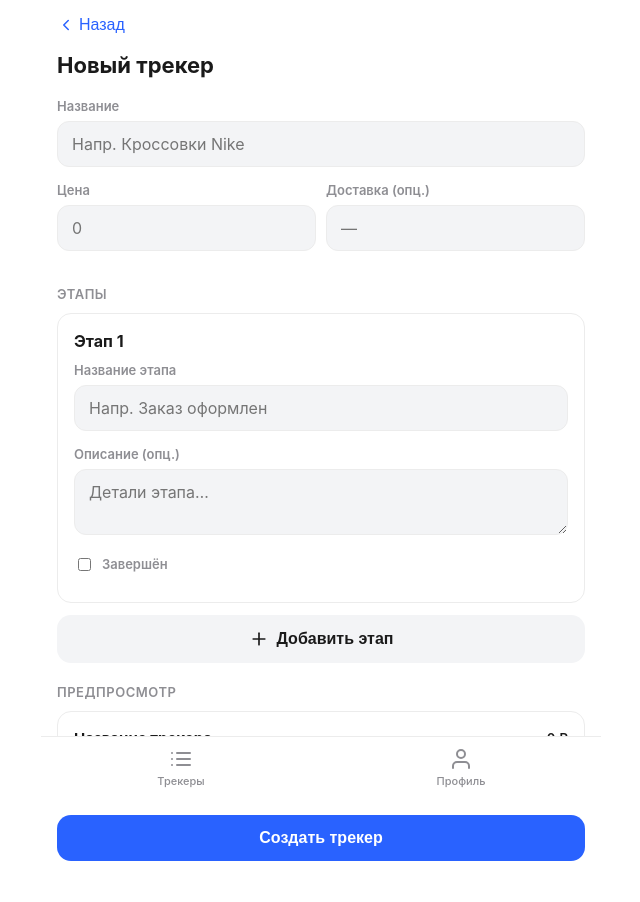
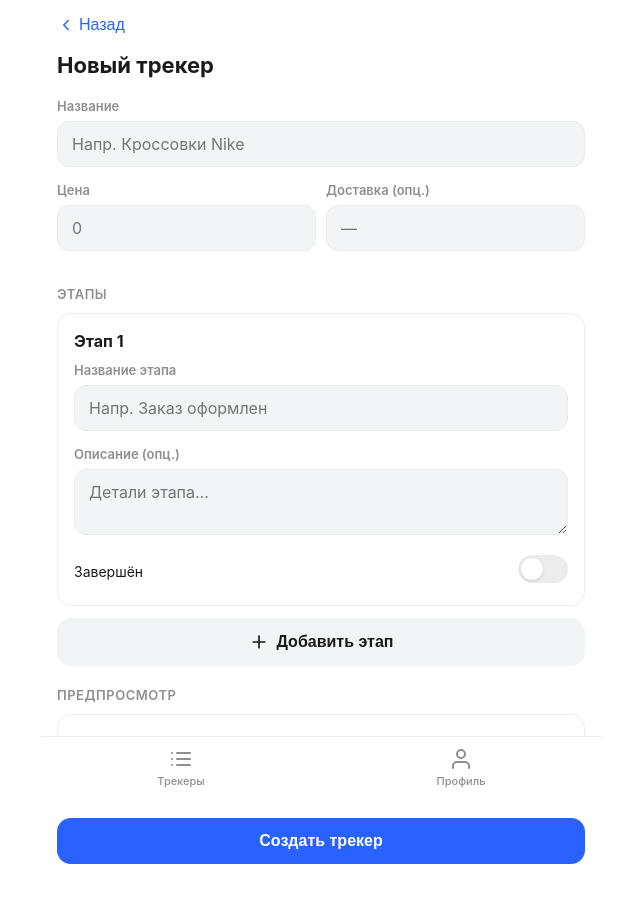
Before and after one commit to chupapi951/trackingBot, a React (Vite) app in the folder client/: page /create in a window 1280 px wide. Shown: the top 902 px of the page, without its empty margins (319-959 px from the left). Built offline with nearby package versions, Linux system fonts and the light colour scheme.

Commit message:
Style completed toggle as switch in stage creation

```diff
--- a/client/src/pages/CreateTrackerPage.jsx
+++ b/client/src/pages/CreateTrackerPage.jsx
@@ -150,18 +150,10 @@ export default function CreateTrackerPage() {
           </div>
           <div
               className="field"
-              style={{ marginBottom: 0, display: 'flex', alignItems: 'flex-end' }}
+              style={{ marginBottom: 0, display: 'flex', alignItems: 'center', justifyContent: 'space-between' }}
             >
-              <label
-                style={{
-                  display: 'flex',
-                  alignItems: 'center',
-                  gap: 8,
-                  margin: 0,
-                  cursor: 'pointer',
-                  paddingBottom: 12,
-                }}
-              >
+              <span style={{ fontSize: 14, color: 'var(--tg-text)' }}>Завершён</span>
+              <label className="toggle">
                 <input
                   type="checkbox"
                   checked={s.completed}
@@ -169,7 +161,7 @@ export default function CreateTrackerPage() {
                     updateStage(idx, { completed: e.target.checked })
                   }
                 />
-                Завершён
+                <span className="toggle-slider" />
               </label>
             </div>
         </div>
```
